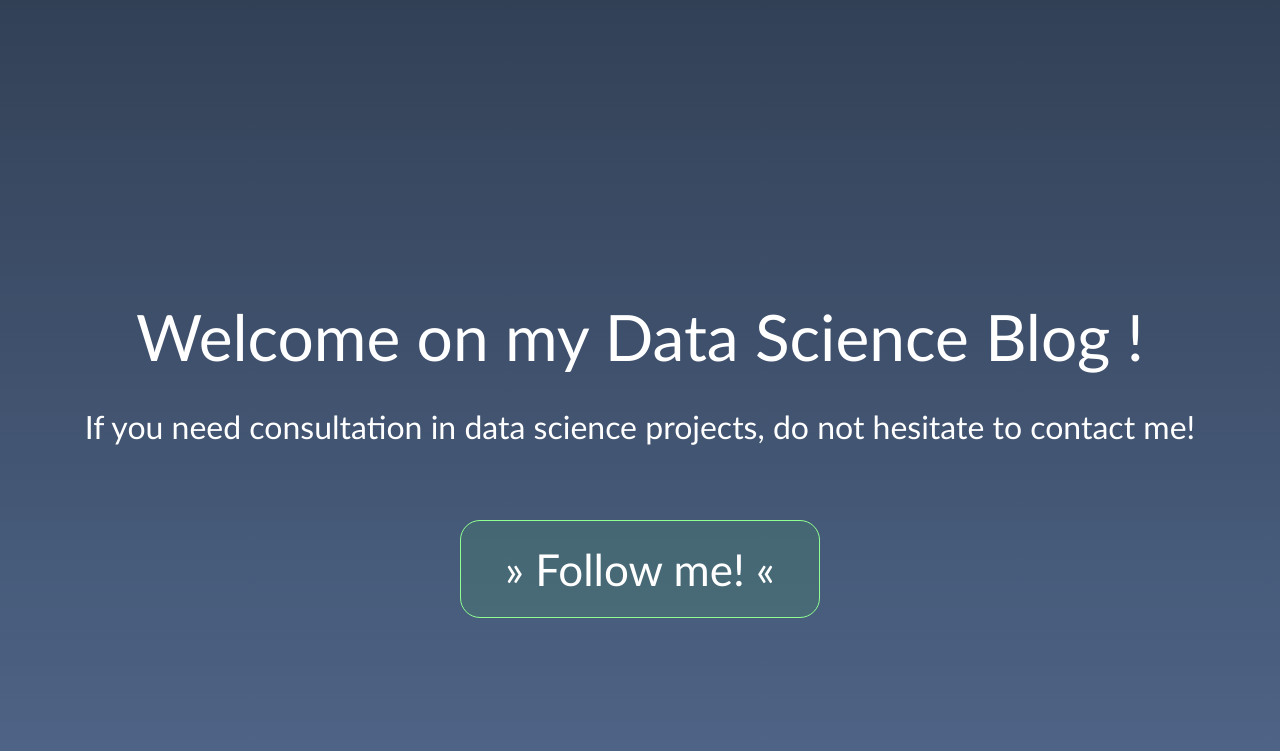
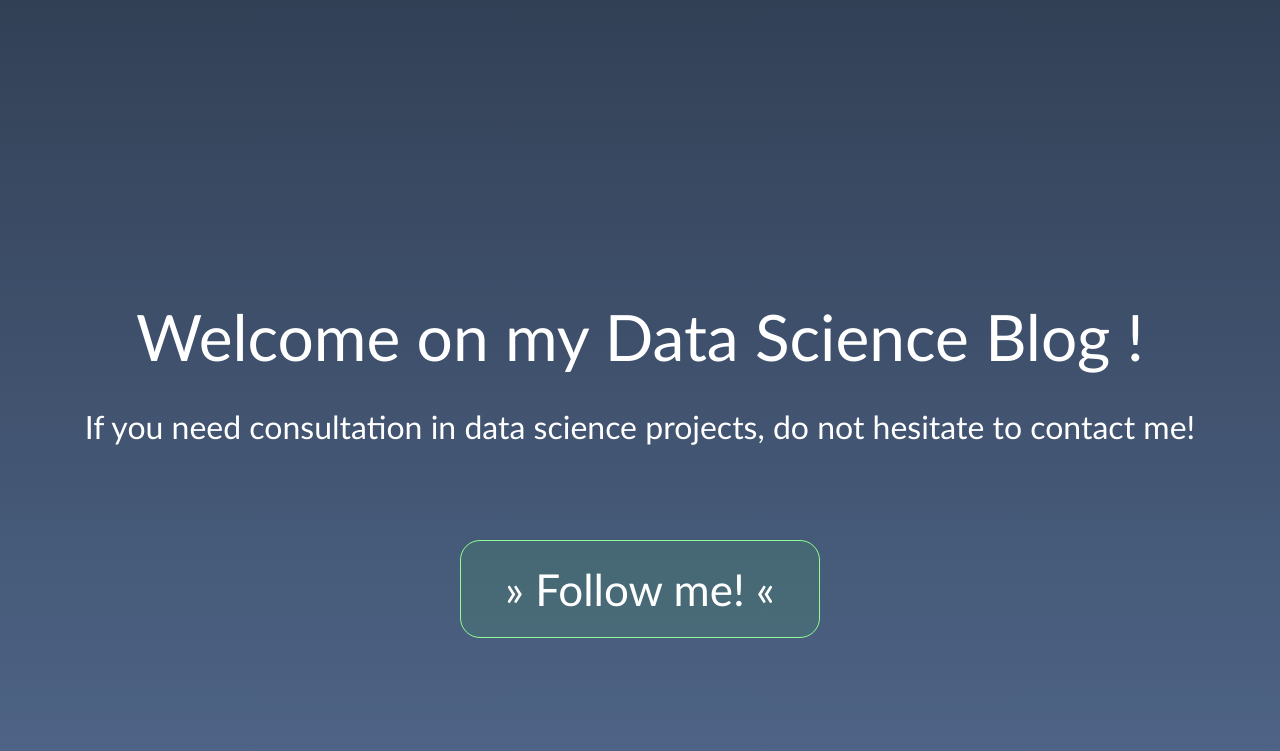
Before and after one commit to LHAGELS/LHAGELS.github.io, a Jekyll site: the page built from index.html, in a window 1280 px wide. Shown: the top 751 px of the page. Built offline with Jekyll 4.4.1, drawn with Linux system fonts in a browser that asks for light colours; the list of posts is cut into pages by our own code.

Commit message:
new github

```diff
--- a/_layouts/home.html
+++ b/_layouts/home.html
@@ -17,9 +17,9 @@ layout: home
        <h2 class="hero-subtitle">
             If you need consultation in data science projects, do not hesitate to contact me!
        </h2>
-       <button type="button" class="hero-button" onclick="location.href='/home/'">
+      </div>
+    <button type="button" class="hero-button" onclick="location.href='/home/'">
             &raquo Follow me! &laquo;
-       </button>
-       </div>
+    </button>
     </div>
 </section>
```
